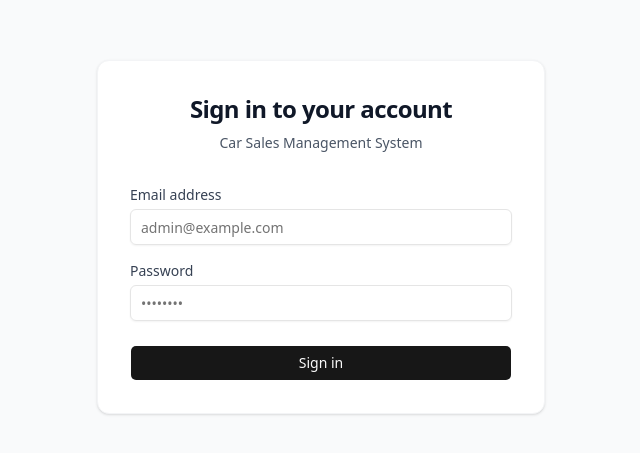
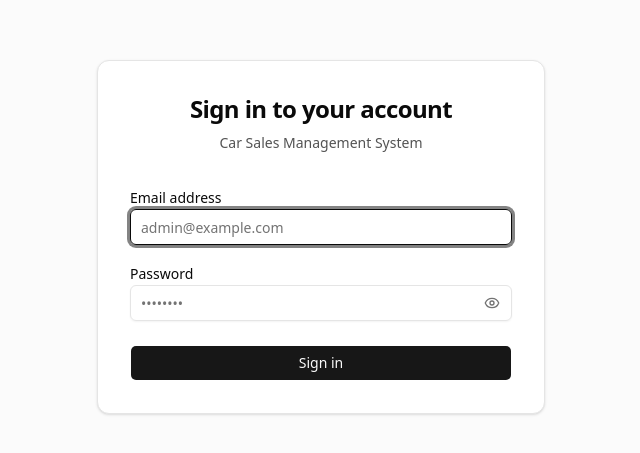
Before and after one commit to kamol-ayyub/car_sales_system, a React (Vite) app in the folder apps/admin/: page /login in a window 1280 px wide. Shown: the part 163-616 px from the top of the page, without its empty margins (319-959 px from the left). Built offline with nearby package versions, Linux system fonts and the light colour scheme; no server answers.

Commit message:
polish loginpage design, add a11y

```diff
--- a/apps/admin/package.json
+++ b/apps/admin/package.json
@@ -15,6 +15,7 @@
     "@tanstack/react-query": "^5.90.21",
     "@tanstack/react-router": "^1.170.36",
     "axios": "^1.13.6",
+    "lucide-react": "^1.46.0",
     "react": "^19.2.8",
     "react-dom": "^19.2.8",
     "zod": "4.6.5"
--- a/apps/admin/src/features/auth/components/login-form.tsx
+++ b/apps/admin/src/features/auth/components/login-form.tsx
@@ -1,3 +1,5 @@
+import { useState } from 'react';
+import { EyeIcon, EyeOffIcon, Loader2Icon } from 'lucide-react';
 import { getApiErrorMessage } from '@/shared/utils/get-api-error-message';
 import { usePostQuery } from '@repo/api';
 import { Button } from '@repo/ui/components/button';
@@ -10,6 +12,7 @@ import {
 } from '../schemas/login-form.schema';
 
 export const LoginForm = () => {
+  const [showPassword, setShowPassword] = useState(false);
   const {
     register,
     handleSubmit,
@@ -22,7 +25,7 @@ export const LoginForm = () => {
     },
   });
 
-  const { mutate } = usePostQuery({ key: 'login' });
+  const { mutate, isPending } = usePostQuery({ key: 'login' });
 
   const onSubmit = (params: LoginFormValues) => {
     mutate(
@@ -36,69 +39,113 @@ export const LoginForm = () => {
   };
 
   return (
-    <div className='flex min-h-screen items-center justify-center bg-gray-50 px-4 py-12 sm:px-6 lg:px-8'>
-      <div className='w-full max-w-md space-y-8 rounded-xl bg-white p-8 shadow-sm border border-gray-100'>
-        <div className='text-center'>
-          <h2 className='text-2xl font-bold tracking-tight text-gray-900'>
+    <main className='flex min-h-screen items-center justify-center bg-muted/40 px-4 py-12'>
+      <div className='w-full max-w-md space-y-8 rounded-xl border border-border bg-card p-8 shadow-sm'>
+        <header className='space-y-2 text-center'>
+          <h1 className='text-2xl font-semibold tracking-tight text-balance'>
             Sign in to your account
-          </h2>
-          <p className='mt-2 text-sm text-gray-600'>
+          </h1>
+          <p className='text-sm text-foreground/70'>
             Car Sales Management System
           </p>
-        </div>
+        </header>
 
-        <form className='mt-8 space-y-6' onSubmit={handleSubmit(onSubmit)}>
+        <form
+          className='space-y-6'
+          onSubmit={handleSubmit(onSubmit)}
+          noValidate
+        >
           <div className='space-y-4'>
-            <div>
-              <label
-                htmlFor='email'
-                className='block text-sm font-medium text-gray-700'
-              >
+            <div className='space-y-2'>
+              <label htmlFor='email' className='text-sm font-medium'>
                 Email address
               </label>
               <Input
                 id='email'
                 type='email'
                 autoComplete='email'
+                autoCapitalize='none'
+                spellCheck={false}
                 placeholder='admin@example.com'
-                className='mt-1'
+                autoFocus
+                aria-invalid={errors.email ? true : undefined}
+                aria-describedby={errors.email ? 'email-error' : undefined}
                 {...register('email')}
               />
               {errors.email && (
-                <p className='mt-1 text-sm text-red-600'>
+                <p
+                  id='email-error'
+                  role='alert'
+                  className='text-sm font-medium text-destructive'
+                >
                   {errors.email.message}
                 </p>
               )}
             </div>
 
-            <div>
-              <label
-                htmlFor='password'
-                className='block text-sm font-medium text-gray-700'
-              >
+            <div className='space-y-2'>
+              <label htmlFor='password' className='text-sm font-medium'>
                 Password
               </label>
+              <div className='relative'>
                 <Input
                   id='password'
-                type='password'
+                  type={showPassword ? 'text' : 'password'}
                   autoComplete='current-password'
                   placeholder='••••••••'
-                className='mt-1'
+                  className='pr-10'
+                  aria-invalid={errors.password ? true : undefined}
+                  aria-describedby={
+                    errors.password ? 'password-error' : undefined
+                  }
                   {...register('password')}
                 />
+                <button
+                  type='button'
+                  onClick={() => setShowPassword((visible) => !visible)}
+                  aria-label={showPassword ? 'Hide password' : 'Show password'}
+                  aria-pressed={showPassword}
+                  className='absolute inset-y-0 right-0 flex w-10 items-center justify-center rounded-r-md text-muted-foreground transition-colors hover:text-foreground focus-visible:outline-none focus-visible:ring-1 focus-visible:ring-ring'
+                >
+                  {showPassword ? (
+                    <EyeOffIcon className='size-4' aria-hidden='true' />
+                  ) : (
+                    <EyeIcon className='size-4' aria-hidden='true' />
+                  )}
+                </button>
+              </div>
               {errors.password && (
-                <p className='mt-1 text-sm text-red-600'>
+                <p
+                  id='password-error'
+                  role='alert'
+                  className='text-sm font-medium text-destructive'
+                >
                   {errors.password.message}
                 </p>
               )}
             </div>
           </div>
 
-          <Button type='submit' className='w-full'>
-            Sign in
+          <Button
+            type='submit'
+            className='w-full'
+            disabled={isPending}
+            aria-busy={isPending}
+          >
+            {isPending ? (
+              <>
+                <Loader2Icon
+                  className='animate-spin motion-reduce:animate-none'
+                  aria-hidden='true'
+                />
+                Signing in…
+              </>
+            ) : (
+              'Sign in'
+            )}
           </Button>
         </form>
       </div>
-    </div>
+    </main>
   );
 };
--- a/packages/ui/styles/globals.css
+++ b/packages/ui/styles/globals.css
@@ -13,7 +13,7 @@
   --muted-foreground: 0 0% 45.1%;
   --accent: 0 0% 96.1%;
   --accent-foreground: 0 0% 9%;
-  --destructive: 0 84.2% 60.2%;
+  --destructive: 0 74% 40%;
   --destructive-foreground: 0 0% 98%;
   --border: 0 0% 89.8%;
   --input: 0 0% 89.8%;
@@ -36,7 +36,7 @@
   --muted-foreground: 0 0% 63.9%;
   --accent: 0 0% 14.9%;
   --accent-foreground: 0 0% 98%;
-  --destructive: 0 62.8% 30.6%;
+  --destructive: 0 84% 66%;
   --destructive-foreground: 0 0% 98%;
   --border: 0 0% 14.9%;
   --input: 0 0% 14.9%;
```
Also changed, not shown: 2 other files (tests, documents, lock files or other folders). Lines whose indentation alone changed are shown as unchanged.
